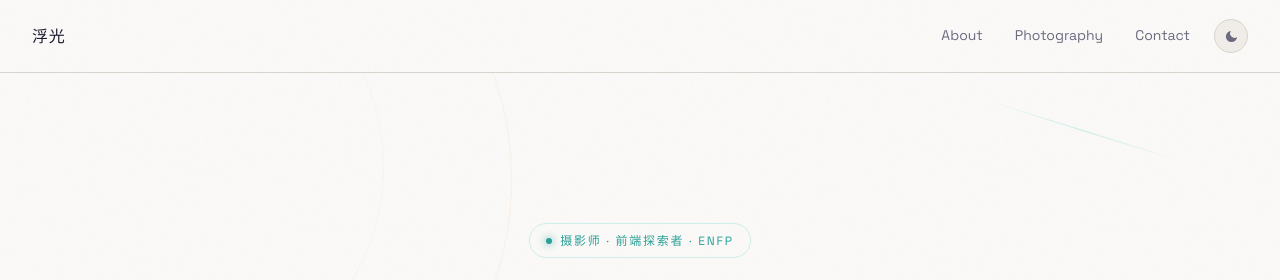
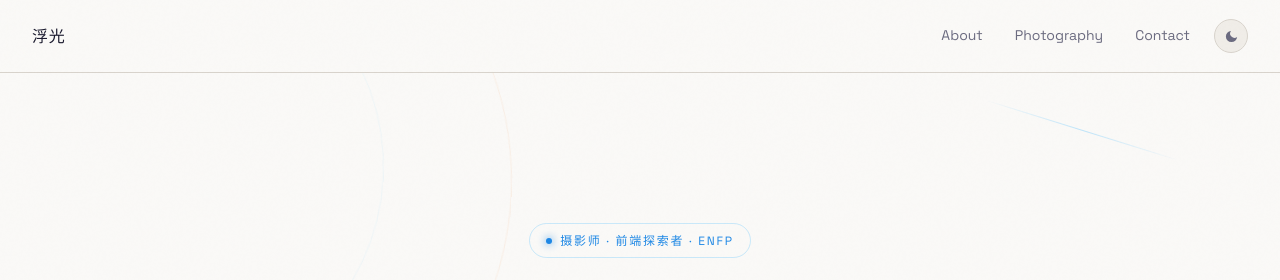
Before and after one commit to just-cyan-lu/cyan-site, a React (Vite) app: page / in a window 1280 px wide. Shown: the top 280 px of the page. Built offline with nearby package versions, Linux system fonts and the light colour scheme.

Commit message:
chore: 青色偏蓝，更接近天蓝色调

```diff
--- a/src/pages/Home.tsx
+++ b/src/pages/Home.tsx
@@ -69,7 +69,7 @@ const DecoShapes = () => (
         width: 35vw;
         height: 35vw;
         border-radius: 50%;
-        border: 1px solid rgba(78,205,196,0.06);
+        border: 1px solid rgba(56,182,255,0.06);
         animation: float 16s ease-in-out infinite reverse;
       `}
     />
@@ -95,7 +95,7 @@ const DecoShapes = () => (
         right: 8%;
         width: 1px;
         height: 200px;
-        background: linear-gradient(to bottom, transparent, rgba(78,205,196,0.3), transparent);
+        background: linear-gradient(to bottom, transparent, rgba(56,182,255,0.3), transparent);
         animation: spin-slow 20s linear infinite;
         transform-origin: top center;
       `}
@@ -275,7 +275,7 @@ const Hero = () => {
             color: var(--color-secondary);
             margin-bottom: 1.5rem;
             padding: 0.4rem 1rem;
-            border: 1px solid rgba(78,205,196,0.25);
+            border: 1px solid rgba(56,182,255,0.25);
             border-radius: 100px;
           `}
         >
--- a/src/styles/global.css
+++ b/src/styles/global.css
@@ -15,7 +15,7 @@
   --color-surface:    #1a1a24;
   --color-surface-2:  #242434;
   --color-primary:    #f07820;
-  --color-secondary:  #4ecdc4;
+  --color-secondary:  #38b6ff;
   --color-text:       #e8e8f0;
   --color-text-muted: #8888a0;
   --color-border:      #2a2a3a;
@@ -30,7 +30,7 @@
   --color-surface:    #f0ede8;
   --color-surface-2:  #e8e3da;
   --color-primary:    #e86c1a;
-  --color-secondary:  #2aa198;
+  --color-secondary:  #1e88e5;
   --color-text:       #1a1a2e;
   --color-text-muted: #6b6b80;
   --color-border:     #d8d3cc;
```
